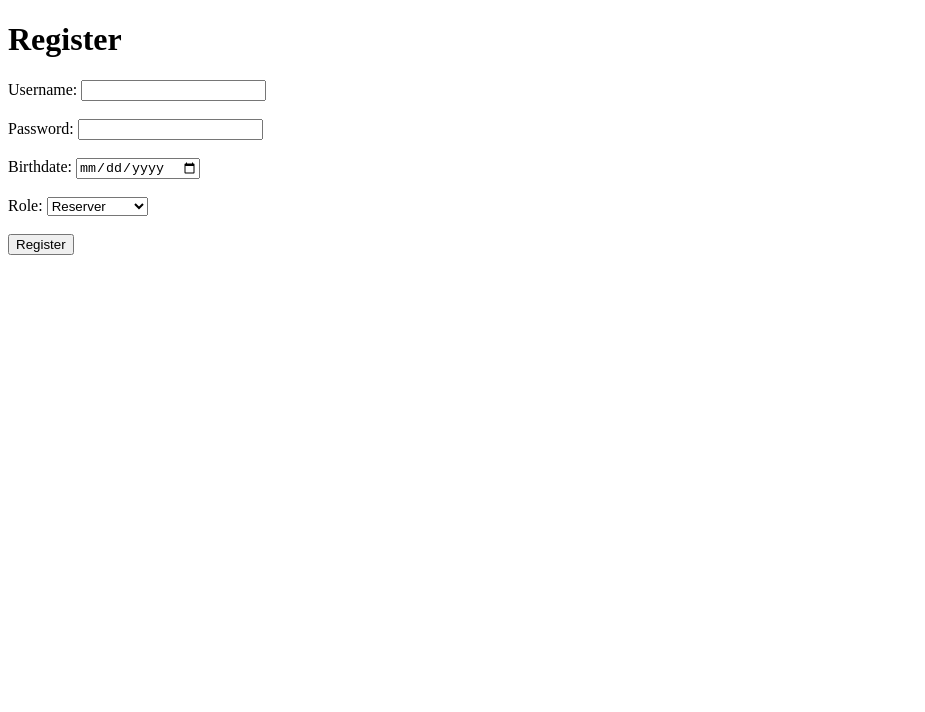
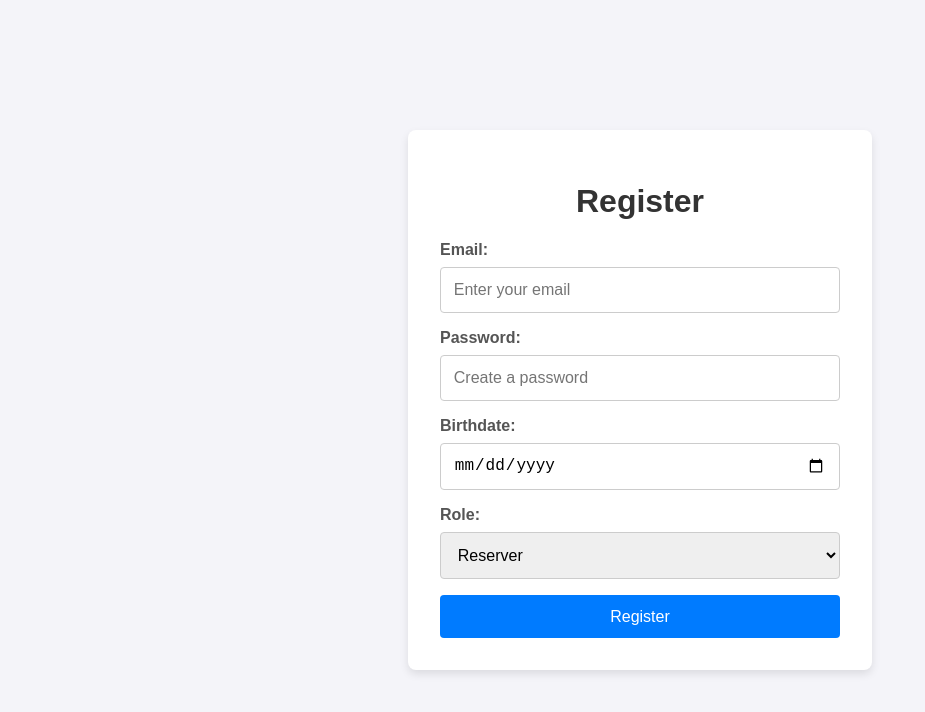
Before and after one commit to Centriawarrior/potential-doodle, a plain HTML site: page views/register.html in a window 1280 px wide. Shown: the whole page, without its empty margins (0-925 px from the left). Drawn offline with Linux system fonts and the light colour scheme; files that its build step writes are made by us from their sources.

Commit message:
added index.html and links to style

```diff
--- a/views/register.html
+++ b/views/register.html
@@ -1,29 +1,42 @@
 <!DOCTYPE html>
 <html lang="en">
   <head>
-    <meta charset="UTF-8">
-    <meta name="viewport" content="width=device-width, initial-scale=1.0">
+    <meta charset="UTF-8" />
+    <meta name="viewport" content="width=device-width, initial-scale=1.0" />
     <title>User Registration</title>
+    <link rel="stylesheet" href="/static/styles.css" />
+    <!-- Link to external CSS -->
   </head>
+
   <body>
+    <div class="container">
       <h1>Register</h1>
       <form action="/register" method="POST">
-        <label for="username">Username:</label>
-        <input type="text" id="username" name="username" required><br><br>
-
+        <label for="username">Email:</label>
+        <input
+          type="email"
+          id="username"
+          name="username"
+          placeholder="Enter your email"
+          required
+        />
         <label for="password">Password:</label>
-        <input type="password" id="password" name="password" required><br><br>
-
+        <input
+          type="password"
+          id="password"
+          name="password"
+          placeholder="Create a password"
+          required
+        />
         <label for="birthdate">Birthdate:</label>
-        <input type="date" id="birthdate" name="birthdate" required><br><br>
-
+        <input type="date" id="birthdate" name="birthdate" required />
         <label for="role">Role:</label>
         <select id="role" name="role">
           <option value="reserver">Reserver</option>
           <option value="administrator">Administrator</option>
-        </select><br><br>
-
+        </select>
         <button type="submit">Register</button>
       </form>
+    </div>
   </body>
 </html>
```
Also changed, not shown: views/index.html (added, +19 -0 lines), views/login.html (+2 -0 lines). Lines whose indentation alone changed are shown as unchanged.
